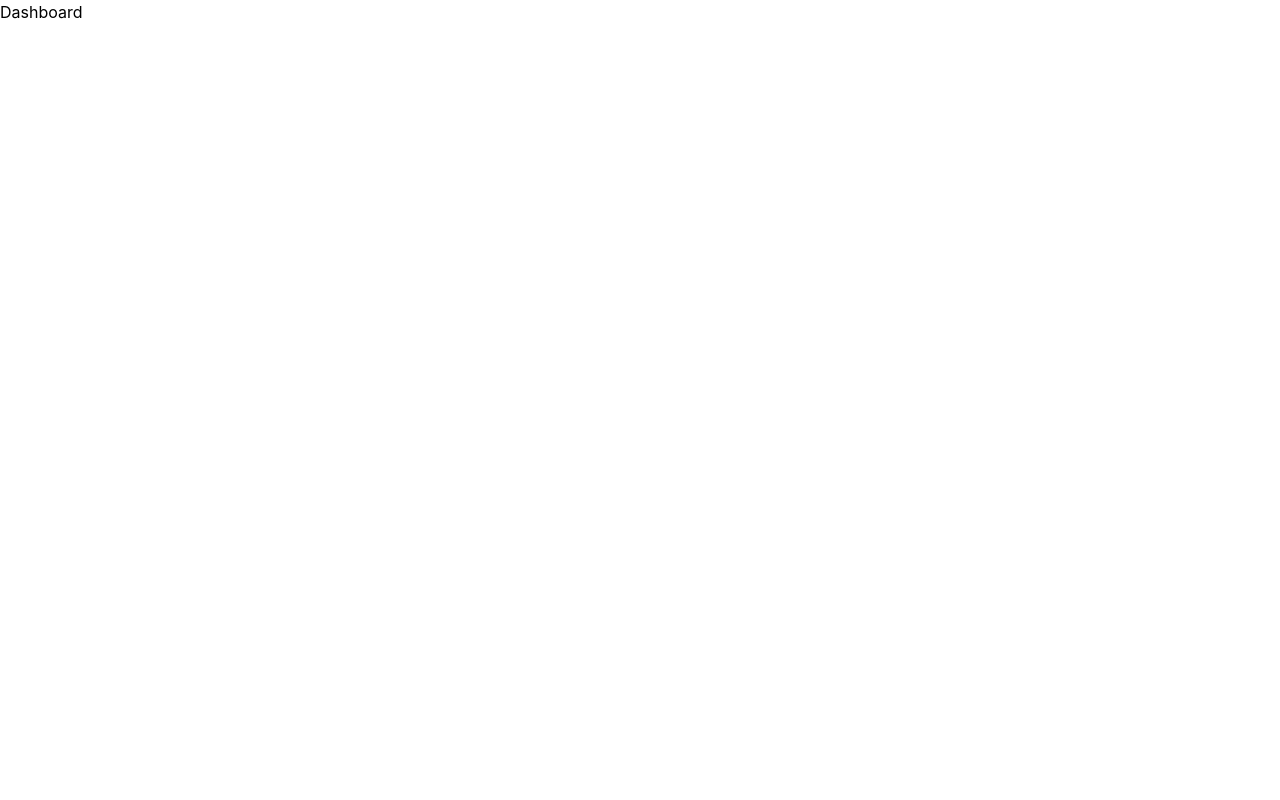
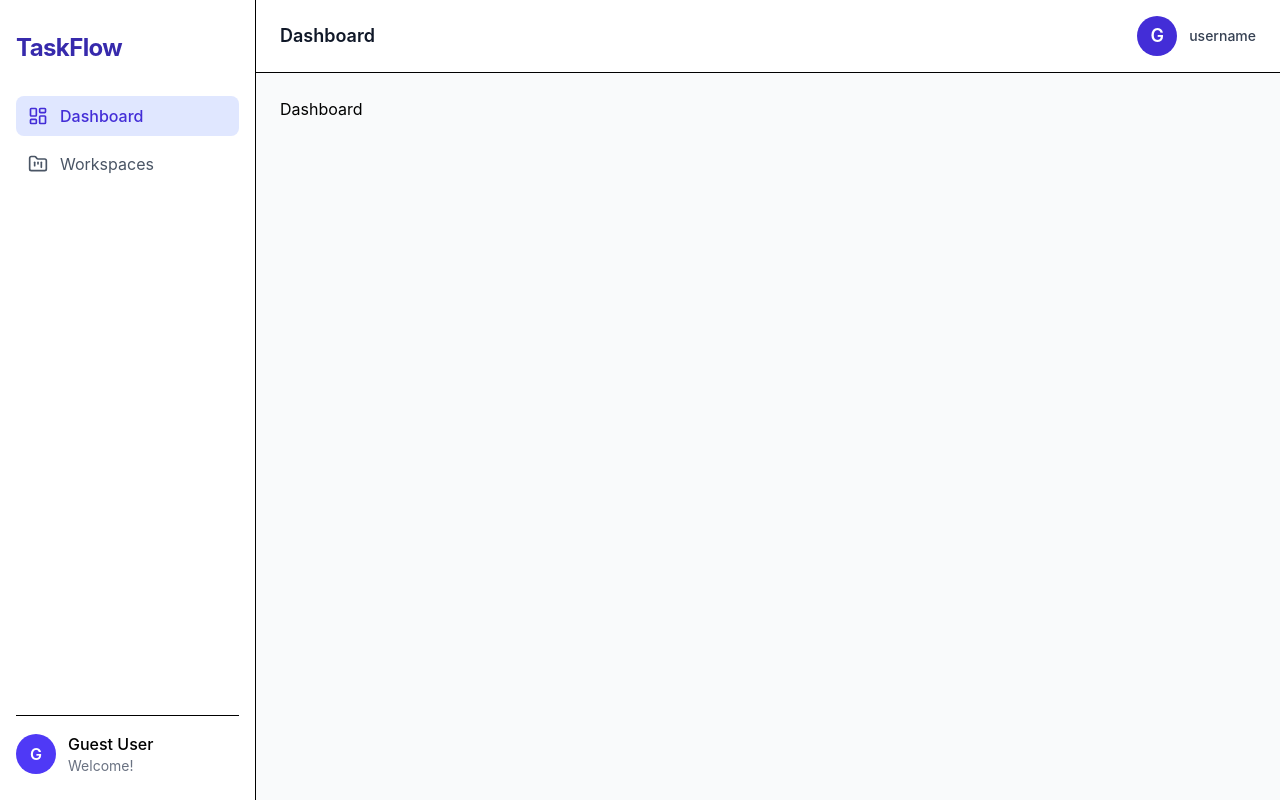
Before and after one commit to im-lunar/TaskFlow, a React (Vite) app in the folder client/: page /dashboard in a window 1280 px wide. Built offline with nearby package versions, Linux system fonts and the light colour scheme.

Commit message:
Dashboard layout: sidebar and top navbar & reusable comps like Button and Input

```diff
--- a/client/package.json
+++ b/client/package.json
@@ -12,6 +12,7 @@
   "dependencies": {
     "@tailwindcss/vite": "^4.3.2",
     "axios": "^1.18.1",
+    "lucide-react": "^1.24.0",
     "react": "^19.2.7",
     "react-dom": "^19.2.7",
     "react-router-dom": "^7.18.1",
--- a/client/src/App.tsx
+++ b/client/src/App.tsx
@@ -1,9 +1,10 @@
 import { Route, Routes } from "react-router-dom";
-import Dashboard from "./pages/Dashboard";
 import Login from "./pages/Login";
 import Register from "./pages/Register";
 import Workspace from "./pages/Workspace";
 import NotFound from "./pages/NotFound";
+import DashboardLayout from "./layouts/DashboardLayout";
+import Dashboard from "./pages/Dashboard";
 
 function App() {
   return (
@@ -15,12 +16,13 @@ function App() {
 
       <Route path="/register" element={<Register />} />
 
-      <Route path="/dashboard" element={<Dashboard />} />
+      <Route path="/dashboard" element={<DashboardLayout />} >
+        <Route index element={<Dashboard />} />
+      </Route>
 
       <Route path="/workspaces/:workspaceId" element={<Workspace />} />
 
-       <Route path="*" element={<NotFound />} />
-
+      <Route path="*" element={<NotFound />} />
     </Routes>
   );
 }
--- /dev/null
+++ b/client/src/api/axios.ts
@@ -0,0 +1,10 @@
+import axios from "axios";
+
+const api = axios.create({
+    baseURL: "http://localhost:3000/api/v1",
+    headers: {
+        "Content-Type": "application/json"
+    }
+});
+
+export default api;
--- /dev/null
+++ b/client/src/components/common/Button.tsx
@@ -0,0 +1,40 @@
+import type { ReactNode } from "react";
+
+interface ButtonProps {
+    children: ReactNode;
+    type?: "button" | "submit" | "reset";
+    disabled?: boolean;
+    onClick?: () => void;
+}
+
+function Button({
+    children,
+    type = "button",
+    disabled = false,
+    onClick,
+}: ButtonProps) {
+    return (
+        <button
+            type={type}
+            disabled={disabled}
+            onClick={onClick}
+            className="
+                w-full
+                rounded-lg
+                bg-indigo-600
+                px-4
+                py-3
+                text-white
+                font-medium
+                transition-colors
+                hover:bg-indigo-700
+                disabled:cursor-not-allowed
+                disabled:bg-indigo-300
+            "
+        >
+            {children}
+        </button>
+    );
+}
+
+export default Button;
--- /dev/null
+++ b/client/src/components/common/Input.tsx
@@ -0,0 +1,55 @@
+import type React from "react";
+
+interface InputProps {
+    label: string,
+    placeholder?: string,
+    type?: string,
+    value: string,
+    onChange:  (e: React.ChangeEvent<HTMLInputElement>) => void,
+    error?: string
+}
+
+function Input ({
+    label,
+    type= "text",
+    placeholder= "",
+    value,
+    onChange,
+    error
+}: InputProps) {
+    return (
+        <div className="flex flex-col gap-2">
+            <label className="text-sm font-medium text-gray-700">
+                {label}
+            </label>
+
+            <input
+                type={type}
+                placeholder={placeholder}
+                value={value}
+                onChange={onChange}
+                className="
+                    w-full
+                    rounded-lg
+                    border
+                    border-gray-300
+                    px-4
+                    py-3
+                    outline-none
+                    transition-colors
+                    focus:border-indigo-600
+                    focus:ring-2
+                    focus:ring-indigo-200
+                "
+            />
+
+            {error && (
+                <p className="text-sm text-red-500">
+                    {error}
+                </p>
+            )}
+        </div>
+    );
+}
+
+export default Input;
--- /dev/null
+++ b/client/src/components/layout/Sidebar.tsx
@@ -0,0 +1,77 @@
+import { LayoutDashboard, FolderKanban } from "lucide-react";
+import { NavLink } from "react-router-dom";
+
+function Sidebar() {
+
+    const navItems = [
+        {
+            label: "Dashboard",
+            path: "/dashboard",
+            icon: LayoutDashboard
+        },
+        {
+            label: "Workspaces",
+            path: "/workspaces",
+            icon: FolderKanban
+        }
+    ]
+
+    const baseClass = "flex items-center gap-3 px-3 py-2 rounded-lg transition-colors";
+
+    const user = {
+        name: "Guest User",
+        subtitle: "Welcome!"
+    }
+
+    return (
+    <aside className="w-64 border-r flex flex-col justify-between px-4 py-6">
+        <div className="flex flex-col gap-8">
+            <div className="text-2xl font-bold tracking-tight text-indigo-800 pt-2">
+                TaskFlow
+            </div>
+
+            <nav className="flex flex-col gap-2">
+                {navItems.map((item) => {
+                    const Icon = item.icon;
+
+                    return (
+                        <NavLink
+                            key={item.path}
+                            to={item.path}
+                            className={({ isActive }) =>
+                                `${baseClass} ${
+                                    isActive
+                                    ? "bg-indigo-100 text-indigo-700 font-medium"
+                                    : "text-gray-600 hover:bg-gray-100 hover:text-gray-900"
+                                }`
+                            }
+                        >
+                            <Icon size={20} />
+                            <span>{item.label}</span>
+                        </NavLink>
+                    )
+                })}
+            </nav>
+        </div>
+        <div className="border-t pt-4">
+            <div className="flex items-center gap-3">
+                <div className="w-10 h-10 rounded-full bg-indigo-600 text-white flex items-center justify-center font-semibold">
+                    {user.name.charAt(0)}
+                </div>
+
+                <div className="flex flex-col">
+                    <span className="font-medium text-grey-900">
+                        {user.name}
+                    </span>
+
+                    <span className="text-sm text-gray-500">
+                        {user.subtitle}
+                    </span>
+                </div>
+            </div>
+        </div>
+    </aside>
+    )
+}
+
+export default Sidebar;
--- /dev/null
+++ b/client/src/components/layout/TopNavbar.tsx
@@ -0,0 +1,21 @@
+function TopNavbar() {
+    return (
+        <header className="flex items-center justify-between py-4 px-6 border-b">
+            <div className="text-lg font-semibold text-gray-900">
+                Dashboard
+            </div>
+
+            <div className="flex items-center gap-3">
+                <div className="flex items-center justify-center w-10 h-10 rounded-full bg-indigo-700 text-lg font-semibold text-white">
+                    G
+                </div>
+
+                <span className="text-sm font-medium text-gray-700">
+                    username
+                </span>
+            </div>
+        </header>
+    )
+}
+
+export default TopNavbar;
--- /dev/null
+++ b/client/src/layouts/DashboardLayout.tsx
@@ -0,0 +1,20 @@
+import { Outlet } from "react-router-dom";
+import Sidebar from "../components/layout/Sidebar";
+import TopNavbar from "../components/layout/TopNavbar";
+
+function DashboardLayout() {
+    return (
+    <div className="flex min-h-screen">
+        <Sidebar />
+        <main className="flex-1 flex flex-col">
+            <TopNavbar />
+
+            <div className="flex-1 bg-gray-50 p-6">
+                <Outlet />
+            </div>
+        </main>
+    </div>
+    )
+}
+
+export default DashboardLayout;
--- /dev/null
+++ b/client/src/services/auth.services.ts
@@ -0,0 +1,22 @@
+import api from "../api/axios";
+
+export interface SignupData {
+    name: string,
+    email: string,
+    password: string
+}
+
+export interface SigninData {
+    email: string;
+    password: string;
+}
+
+export const signup = async (data: SignupData) => {
+    const response = await api.post("/auth/signup", data);
+    return response.data;
+}
+
+export const signin = async (data: SigninData) => {
+    const response = await api.post("/auth/signin", data);
+    return response.data;
+};
```
Also changed, not shown: 2 other files (tests, documents, lock files or other folders).
